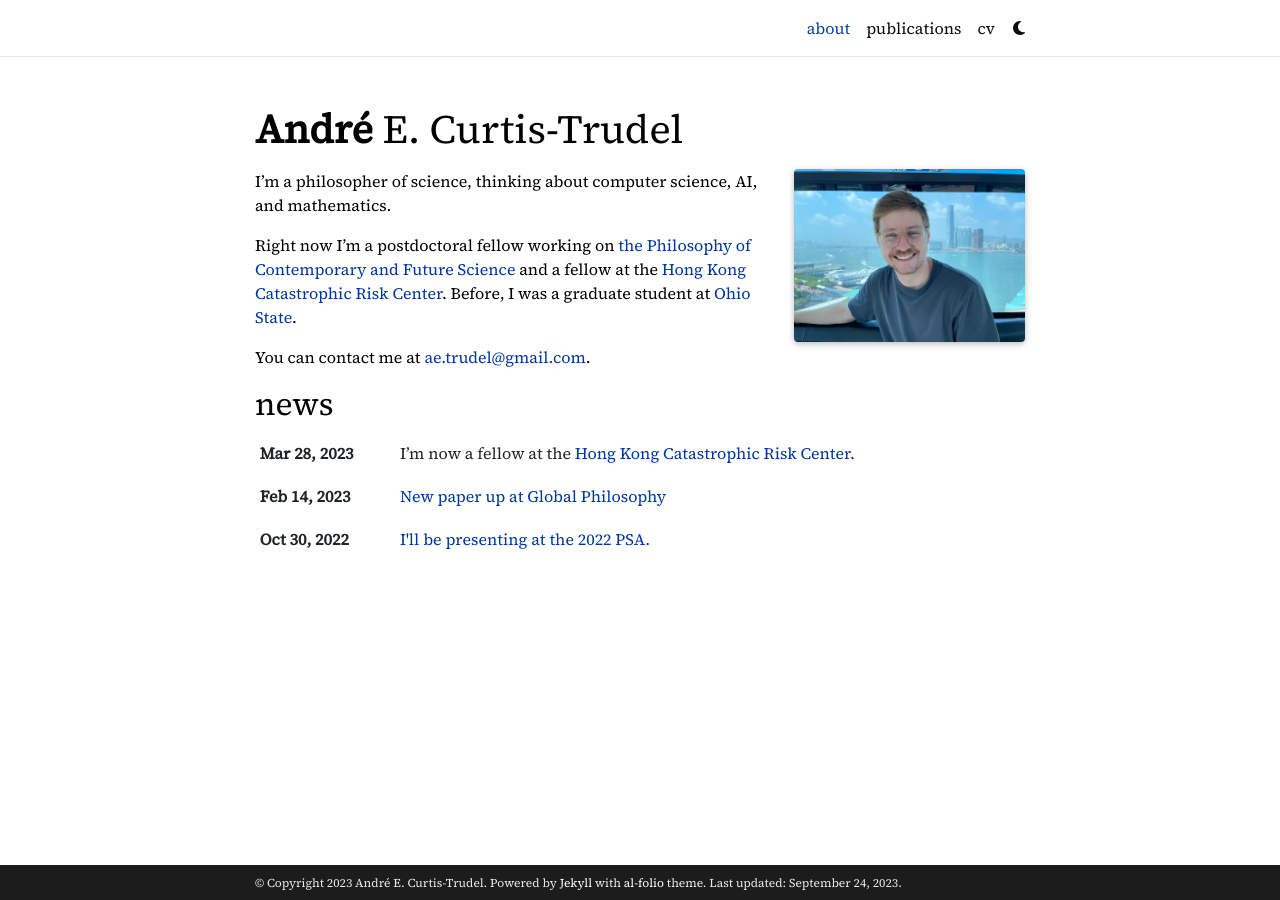
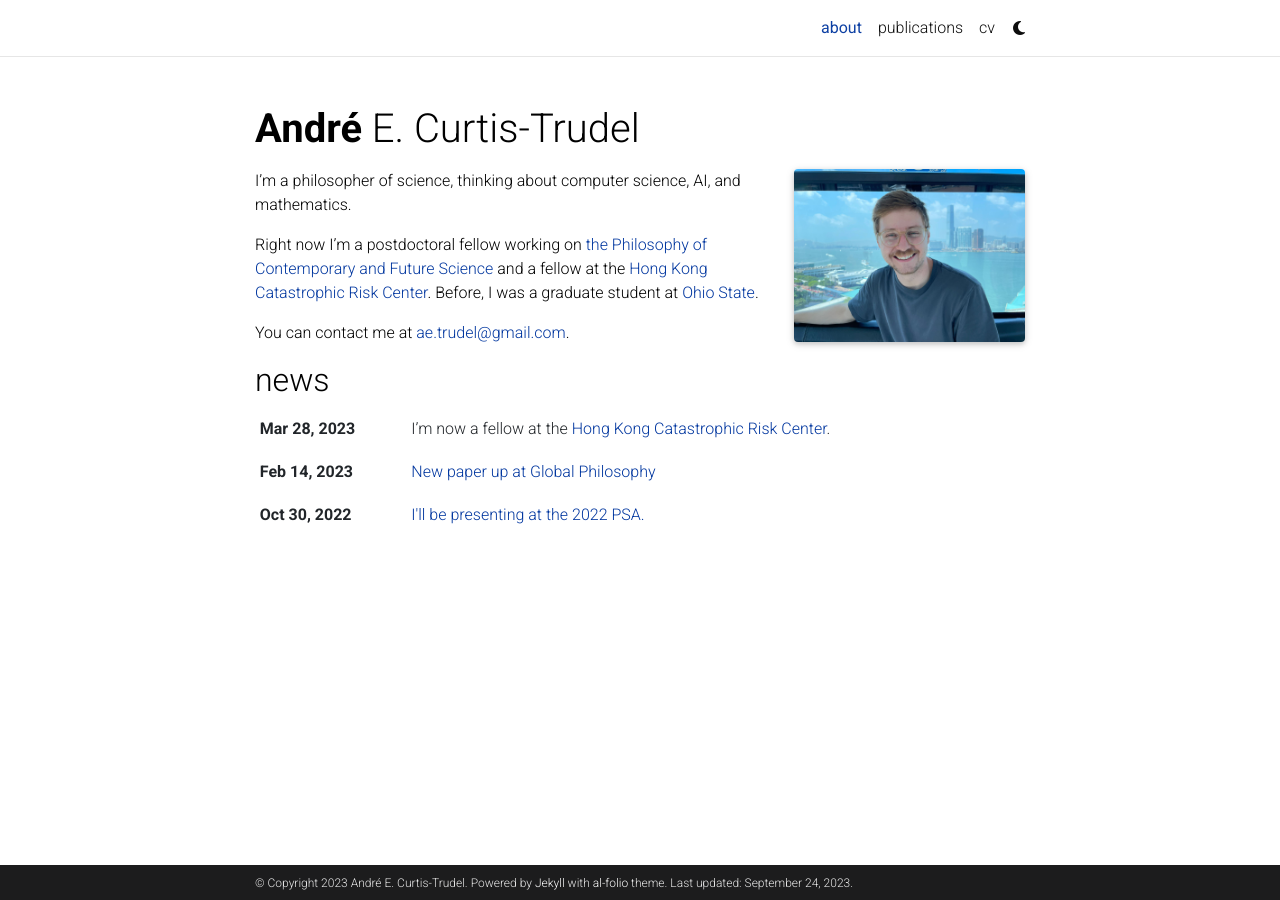
Before and after one commit to aetrudel/aetrudel.github.io, a Jekyll site: the page built from _pages/about.md, in a window 1280 px wide. Built offline with Jekyll 4.4.1, drawn with Linux system fonts in a browser that asks for light colours; full-size pictures stand in for the smaller copies a plugin makes; comment, search, counter and statistics services are not loaded; a style sheet for code colours, icons or effects is not loaded.

Commit message:
fixing font

```diff
--- a/_includes/head.html
+++ b/_includes/head.html
@@ -37,7 +37,7 @@
     <script src="{{ '/assets/js/dark_mode.js' | relative_url | bust_file_cache }}"></script>
     {% endif %}
 
-	<!-- Font -->
+	<!-- Font
 	<link rel="preconnect" href="https://fonts.googleapis.com">
 <link rel="preconnect" href="https://fonts.gstatic.com" crossorigin>
-<link href="https://fonts.googleapis.com/css2?family=Source+Serif+4:opsz@8..60&display=swap" rel="stylesheet">
+<link href="https://fonts.googleapis.com/css2?family=Source+Serif+4:opsz@8..60&display=swap" rel="stylesheet">-->
--- a/_sass/_base.scss
+++ b/_sass/_base.scss
@@ -17,7 +17,6 @@
 span,
 strong {
   color: var(--global-text-color);
-  font-family: 'Source Serif 4', serif;
 }
 
 hr {
```
